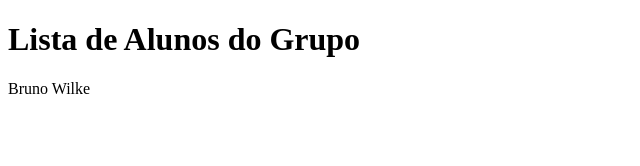
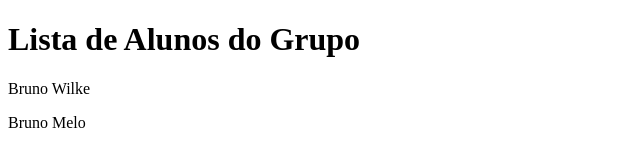
Before and after one commit to PauloBecker/devstoblu-brunowilke, a plain HTML site: page index.html in a window 1280 px wide. Shown: the full height of the page, 0-640 px from the left. Drawn offline with Linux system fonts and the light colour scheme.

Commit message:
bruno melo

```diff
--- a/index.html
+++ b/index.html
@@ -7,5 +7,6 @@
 <body>
     <h1>Lista de Alunos do Grupo</h1>
     <p>Bruno Wilke</p>
+    <p>Bruno Melo  </p>
 </body>
 </html>
```
